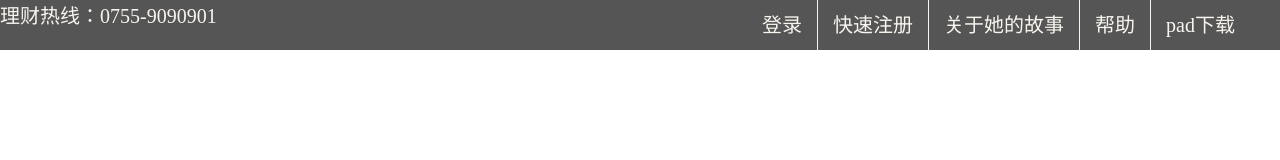
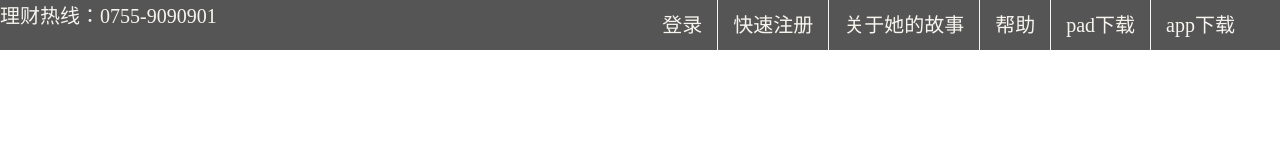
Before and after one commit to yeniangshou/less-demo, a website: page src/index.html in a window 1280 px wide. Drawn offline with Linux system fonts and the light colour scheme.

Commit message:
提交le package.json

```diff
--- a/src/index.html
+++ b/src/index.html
@@ -22,6 +22,7 @@
 				<li><a href="">关于她的故事</a></li>
 				<li><a href="">帮助</a></li>
 				<li><a href="">pad下载</a></li>
+				<li><a href="">app下载</a></li>
 			</ul>
 		</div>
 	</header>
```
Also changed, not shown: package.json (added, +22 -0 lines).
